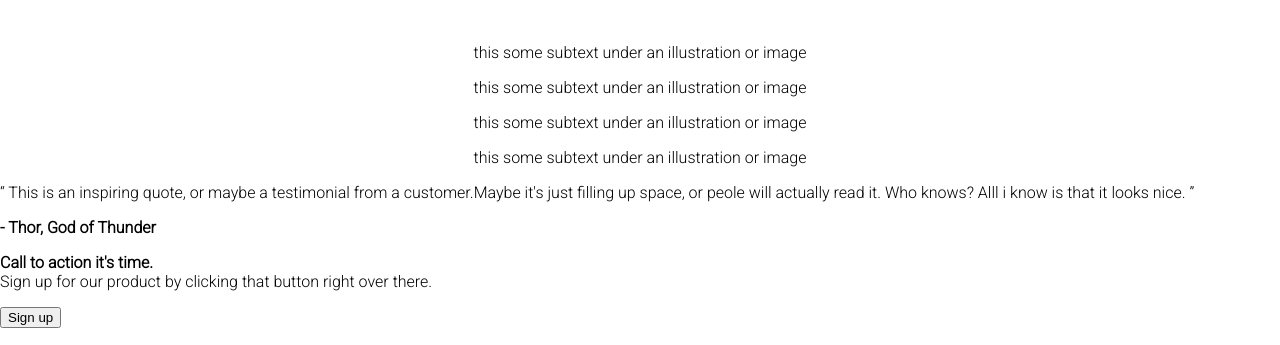
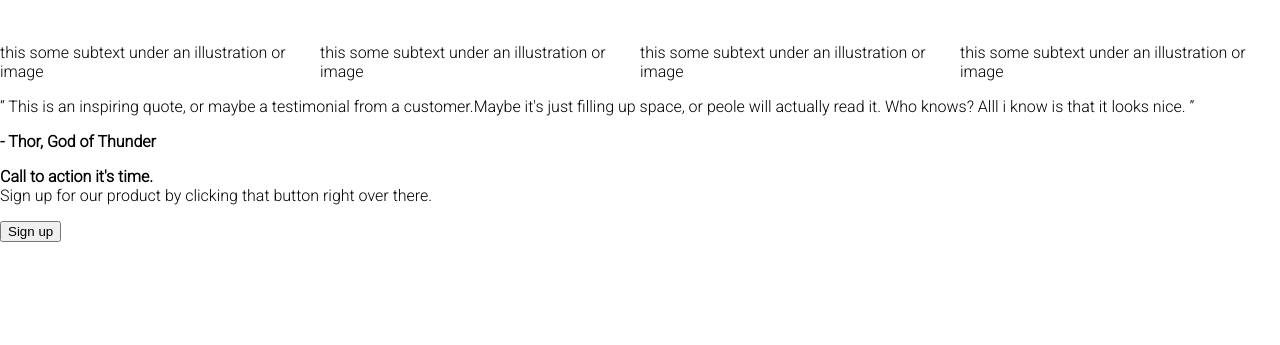
Before and after one commit to creative-nam/landing-page, a plain HTML site: page index.html in a window 1280 px wide. Shown: the part 455-800 px from the top of the page. Drawn offline with Linux system fonts and the light colour scheme.

Commit message:
styled the .illustrations-container in the #top-section

```diff
--- a/style.css
+++ b/style.css
@@ -92,3 +92,9 @@ header section {
     font-weight: extra-bold;
     color: #1f2937;
 }
+
+.illustrations-container {
+    display: flex;
+    justify-content: center;
+    align-items: center;
+}
```
